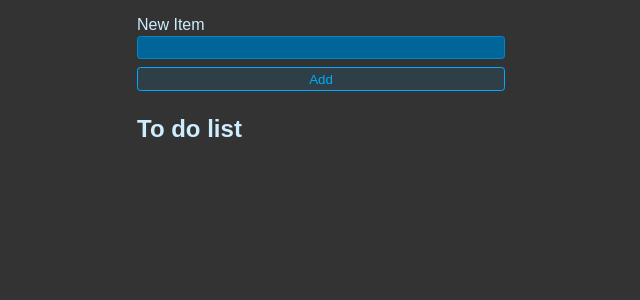
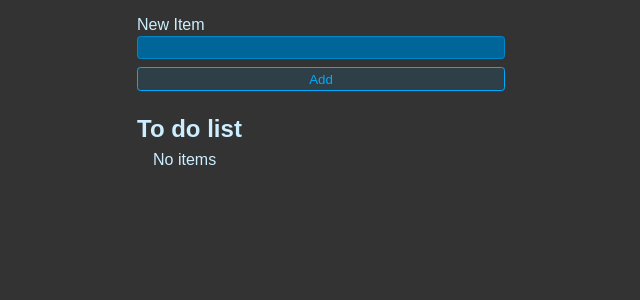
Before and after one commit to Aryankpoor/to-do-list, a React (Vite) app: page / in a window 1280 px wide. Shown: the top 300 px of the page, without its empty margins (319-959 px from the left). Built offline with nearby package versions, Linux system fonts and the light colour scheme.

Commit message:
added no items feature

```diff
--- a/src/App.jsx
+++ b/src/App.jsx
@@ -52,6 +52,7 @@ export default function App() {
 
   <h1 className='header'>To do list</h1>
   <ul className='list'>
+  {todos.length === 0 && <li>No items</li>}
      {todos.map(todo => {
       return <><li key={todo.id}>
       <label>
```
